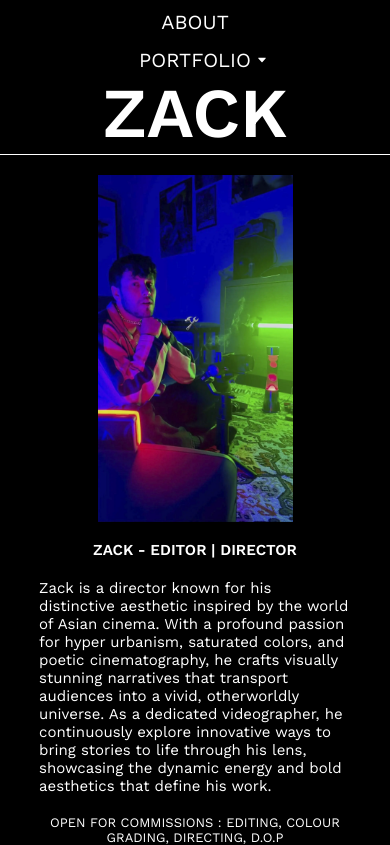
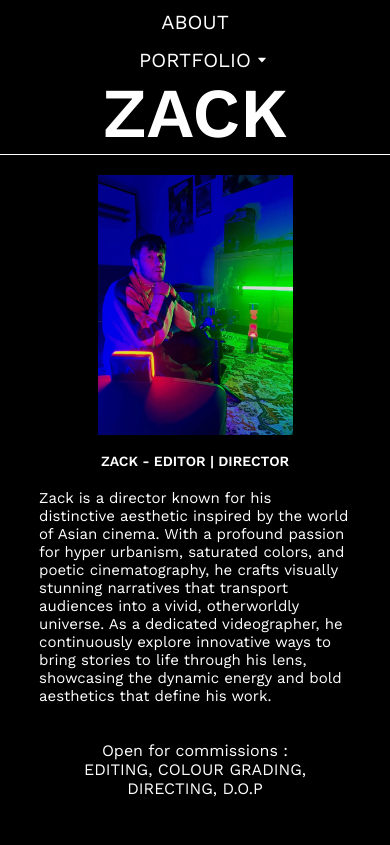
Before and after one commit to Martial-torval/zack_v2.5, a React (Create React App) app: page /about in a window 390 px wide. Built offline with nearby package versions, Linux system fonts and the light colour scheme.

Commit message:
Responsive font and keeping aspect ratio for homepage video fullscreen

```diff
--- a/src/App.css
+++ b/src/App.css
@@ -6,7 +6,6 @@ body {
 h1 {
   margin: 0;
   font-weight: 400;
-  font-size: 20px;
 }
 
 * {
--- a/src/Components/HeroHeader/heroHeader.css
+++ b/src/Components/HeroHeader/heroHeader.css
@@ -14,7 +14,7 @@
     color: white;
     text-transform: uppercase;
     font-weight: 600;
-    font-size: 25px;
+    font-size: 1.2vw;
     z-index: 1000;
 }
 
--- a/src/Components/Video/Video.tsx
+++ b/src/Components/Video/Video.tsx
@@ -5,7 +5,7 @@ import "./video.css";
 const Video = () => {
   let cookie = document.cookie;
   return (
-    <div style={{ width: "100vw", height: "100vh" }}>
+    <>
       {cookie ? <h2>Editor | Director</h2> : null}
 
       <ReactPlayer
@@ -13,11 +13,11 @@ const Video = () => {
         playing={true}
         loop={true}
         muted={true}
-        width="100%"
-        height="100%"
-        style={{ position: "absolute", top: 0, left: 0 }}
+        // width="100vw"
+        // height="100vh"
+        // style={{ position: "absolute", top: 0, left: 0 }}
       />
-    </div>
+    </>
   );
 };
 
--- a/src/Components/Video/video.css
+++ b/src/Components/Video/video.css
@@ -1,14 +1,21 @@
-
 .d-none {
     display: none;
 }
 
-.hero-header iframe {
-    scale: 1.2;
+.hero-header div:first-of-type {
+    position: relative;
+    width: 100%!important;
+    height: 0!important;
+    padding-bottom: 56.25%;
 }
 
-
-
+.hero-header iframe {
+    position: absolute;
+    top: 0;
+    left: 0;
+    width: 100%;
+    height: 100%;
+}
 
 .container-loop h2 {
     position: absolute;
@@ -20,24 +27,3 @@
     font-weight: 600;
     font-size: 30px;
 }
-
-
-
-/*Pour garder le ratio largeur/hauteur de mon iframe fullscreen*/
-@media screen and (min-width: 2200px) {
-    .hero-header iframe {
-        scale: 1.6;
-    }
-}
-
-@media screen and (max-width: 1450px) {
-    .hero-header iframe {
-            scale: 1.6;
-        }
-}
-
-@media screen and (max-height: 850px) {
-    .hero-header iframe {
-        scale: 1.5;
-    }
-}
--- a/src/Components/common/Header/header.css
+++ b/src/Components/common/Header/header.css
@@ -13,7 +13,7 @@ h1 > a {
     color: white;
     text-transform: uppercase;
     font-weight: bold;
-    font-size: 27px;
+    font-size: 1.5vw;
 }
 
 .fixed {
--- a/src/Components/menu/MenuClip.tsx
+++ b/src/Components/menu/MenuClip.tsx
@@ -10,6 +10,8 @@ const MenuClip = () => {
   const [isHovered, setIsHovered] = useState(false);
   const isMobileOrTablet = useMediaQuery({ query: "(max-width: 1000px)" });
   const projectListRef = useRef<any>(null);
+  // const arrowRight = String.fromCharCode(8954);
+  // console.log(arrowRight);
 
   const handleClick = () => {
     setIsOpen((current) => !current);
--- a/src/Components/menu/menu.css
+++ b/src/Components/menu/menu.css
@@ -17,6 +17,7 @@ nav ul{
 
 .nav-item {
     margin: 0 1em;
+    font-size: 0.8vw;
 }
 
 
--- a/src/Components/menu/menuClip.css
+++ b/src/Components/menu/menuClip.css
@@ -6,7 +6,8 @@
     gap: 10px;
     padding-left: 15px;
     justify-content: flex-end;
-    right: 87px;
+    right: 0;
+    width: 20vw;
 }
 
 
@@ -22,6 +23,8 @@
     font-style: initial;
     font-weight: 400;
     font-family: 'Work Sans', sans-serif;
+    font-size: 0.7vw;
+    cursor: pointer;
 }
 
 .project-list li:hover,
@@ -60,6 +63,7 @@
     .project-list.active {
         display: flex;
         justify-content: flex-start;
+        width: 100%;
     }
 
     .portfolio {
--- a/src/Pages/About/About.tsx
+++ b/src/Pages/About/About.tsx
@@ -66,7 +66,8 @@ const About = () => {
                 aesthetics that define his work.
               </p>
               <span className="openToWork">
-                Open for commissions : Editing, Colour Grading, Directing, D.O.P
+                Open for commissions : <br />{" "}
+                <span>Editing, Colour Grading, Directing, D.O.P</span>
               </span>
             </>
           )}
--- a/src/Pages/About/about.css
+++ b/src/Pages/About/about.css
@@ -12,19 +12,21 @@
 }
 .container--about div {
     flex: 1;
+    font-size: 0.8vw;
 }
 .container--about > span > img {
     height: auto;
     width: 100%;
 }
-
+.bio {
+    text-transform: initial;
+}
 .container--about .lazy-load-image-background {
     width: 40%;
 }
 
 .container--about p {
     color: white;
-    font-size: 20px;
     font-weight: 500;
 }
 
@@ -36,11 +38,21 @@
     cursor: pointer;
 }
 
+.openToWork {
+    text-transform: initial;
+}
+
+.openToWork > span   {
+    transform: initial;
+    font-size: 0.7vw;
+}
+
 @media screen and (max-width: 1000px) {
     .container--about {
         all: initial;
         font-family: 'Work Sans';
         font-size: 13px;
+        margin-bottom: 1em;
     }
 
     .container--about .lazy-load-image-background {
@@ -50,6 +62,7 @@
 
     .heading-about {
         text-align: center;
+        font-size: 12px!important;
     }
 
     .container--about > span > img {
@@ -72,5 +85,12 @@
         width: 80%;
         display: block;
         margin: 0 auto;
+        text-transform: initial;
+        font-size: initial;
+        padding: 1em 0;
+    }
+
+    .openToWork span {
+        font-size: initial;
     }
 }
--- a/src/Pages/HomePage/homePage.css
+++ b/src/Pages/HomePage/homePage.css
@@ -37,7 +37,7 @@
     text-transform: uppercase;
 }
 .loading-screen h2 {
-    font-size: 30px;
+    font-size: 1.2vw;
 }
 
 
--- a/src/Pages/Project/project.css
+++ b/src/Pages/Project/project.css
@@ -49,9 +49,15 @@ span {
     color: white;
     margin: 0;
 }
+.container--infoClip span {
+    color: white;
+    margin: 0;
+    font-size: 0.8vw;
+}
 
 .container--infoClip > p span {
     font-weight: 600;
+    font-size: 0.8vw;
 }
 
 .container--project{
```
Also changed, not shown: src/assets/img/IMG_7059.webp.
